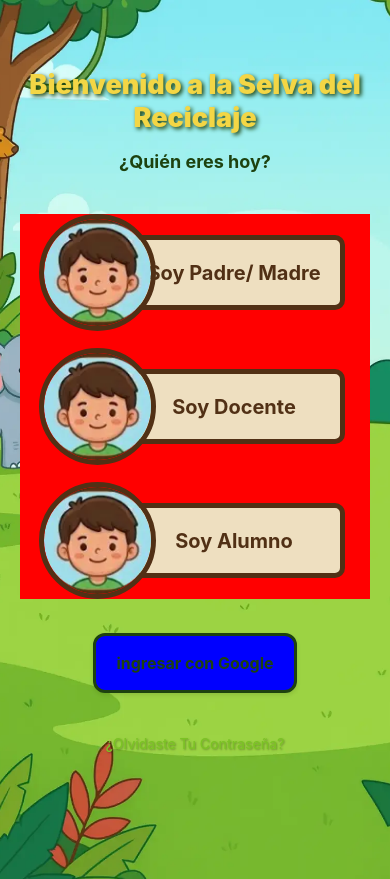
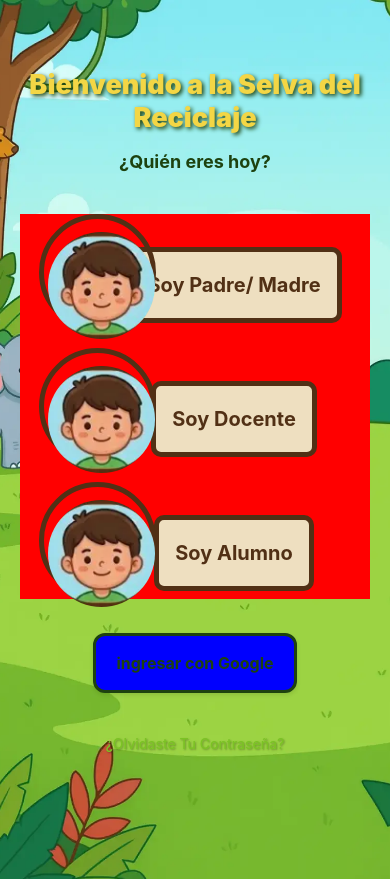
Before and after one commit to Clderon/Sistema-Reciclaje-React-Native, a React Native app: screen /Perfil in a window 390 px wide. Built offline with nearby package versions, Linux system fonts and the light colour scheme; what react-native-root-siblings would draw is missing.

Commit message:
Actualizando la Avatar perfil

```diff
--- a/src/components/AvatarNameCard.js
+++ b/src/components/AvatarNameCard.js
@@ -25,8 +25,14 @@ const AvatarNameCard = ({
   // Calcular el tamaño de la imagen restando el borde del contenedor
   const imageSize = avatarSize - (avatarBorderWidth * 2);
 
+  // Asegurar que info no se expanda verticalmente más allá del avatarSize
+  const infoStyle = {
+    maxHeight: avatarSize,
+    alignSelf: 'flex-start',
+  };
+
   return (
-    <View style={styles.info}>
+    <View style={[styles.info, infoStyle]}>
       {/* Avatar y badge */}
       <View
         style={[
@@ -80,7 +86,6 @@ const AvatarNameCard = ({
 
 const styles = StyleSheet.create({
   info: {
-    flex: 1,
     width: '100%',
     flexDirection: 'row',
     alignItems: 'center',
@@ -93,11 +98,13 @@ const styles = StyleSheet.create({
     justifyContent: 'center',
     zIndex: 2,
     borderColor: COLORS.textContenido,
-    overflow: 'hidden',
-    // borderWidth y borderRadius se pasan como props
+    // width, height, borderWidth y borderRadius se pasan como props
   },
   avatar: {
-    // Tamaño se pasa como prop
+    // width, height y borderRadius se pasan como props
+    objectFit: 'contain',
+    marginLeft: wp('2%'),
+    marginTop: hp('3%'),
   },
   badge: {
     marginTop: hp('-1.5%'),
@@ -130,11 +137,11 @@ const styles = StyleSheet.create({
     borderRadius: wp('2.5%'),
     borderColor: COLORS.textContenido,
     paddingVertical: hp('1%'),
-    paddingHorizontal: wp('3%'),
-    width: '95%',
+    paddingHorizontal: wp('4%'),
     height: '90%',
     justifyContent: 'center',
     alignItems: 'center',
+    marginTop: hp('3%'),
     // borderWidth se pasa como prop
   },
   name: {
--- a/src/components/CardInfo.js
+++ b/src/components/CardInfo.js
@@ -42,7 +42,11 @@ const CardInfo = ({ visible, onClose, userData }) => {
               {/* Profile Section */}
               <View style={styles.profile}>
                 <View style={styles.avatarContainer}>
-                  <Image source={userData.avatar} style={styles.avatar} resizeMode="contain" />
+                  <Image
+                    source={userData.avatar}
+                    style={styles.avatar}
+                    resizeMode="cover"
+                  />
                 </View>
                 <View style={styles.userInfo}>
                   <Text style={styles.username}>{userData.name}</Text>
--- a/src/screens/PerfilScreen.js
+++ b/src/screens/PerfilScreen.js
@@ -74,6 +74,7 @@ const PerfilScreen = () => {
                 level="Nivel: Hormiga"
                 badge="ANT"
                 showBadge={true}
+                avatarSize={wp('25%')}
               />
 
               {/* Estadísticas */}
```
